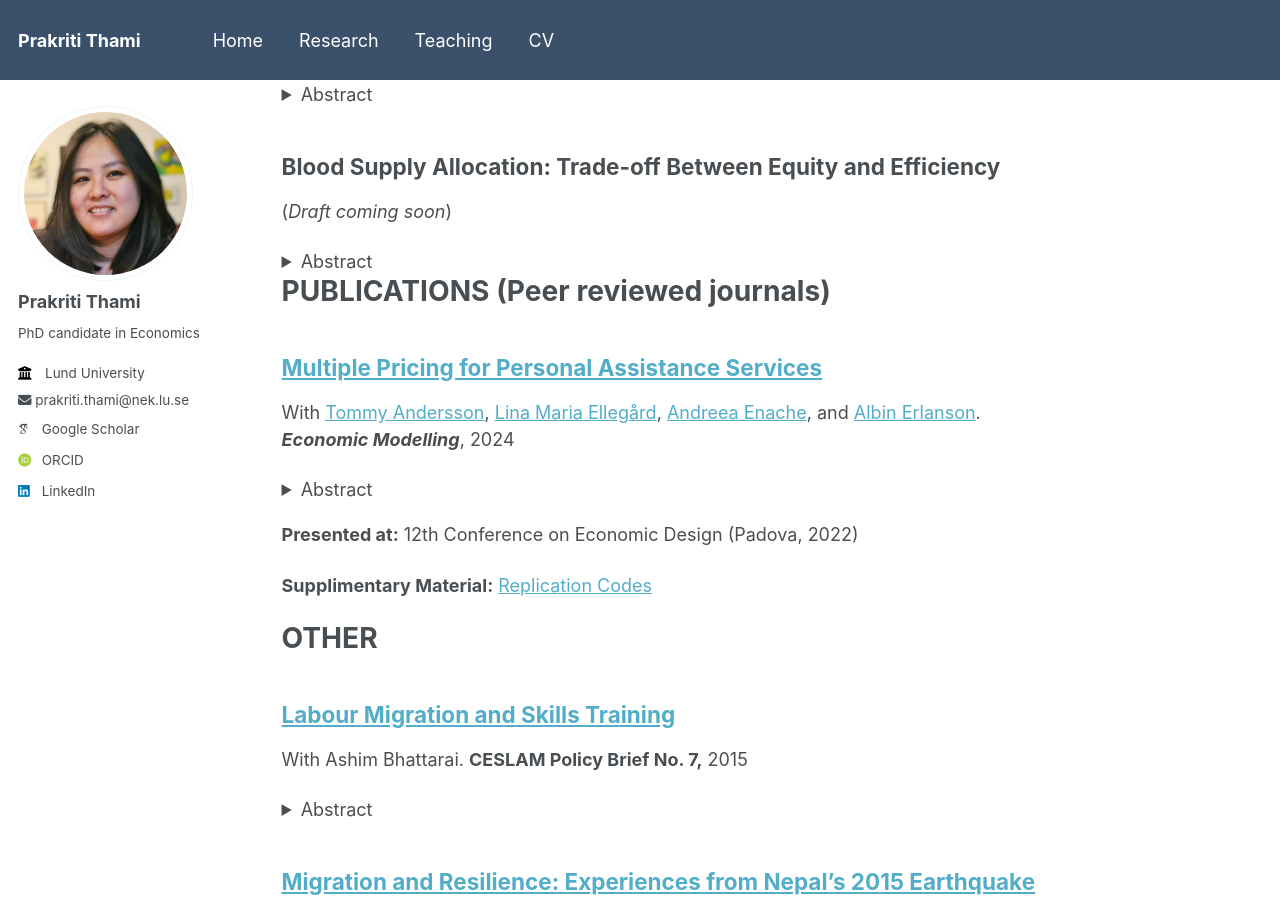
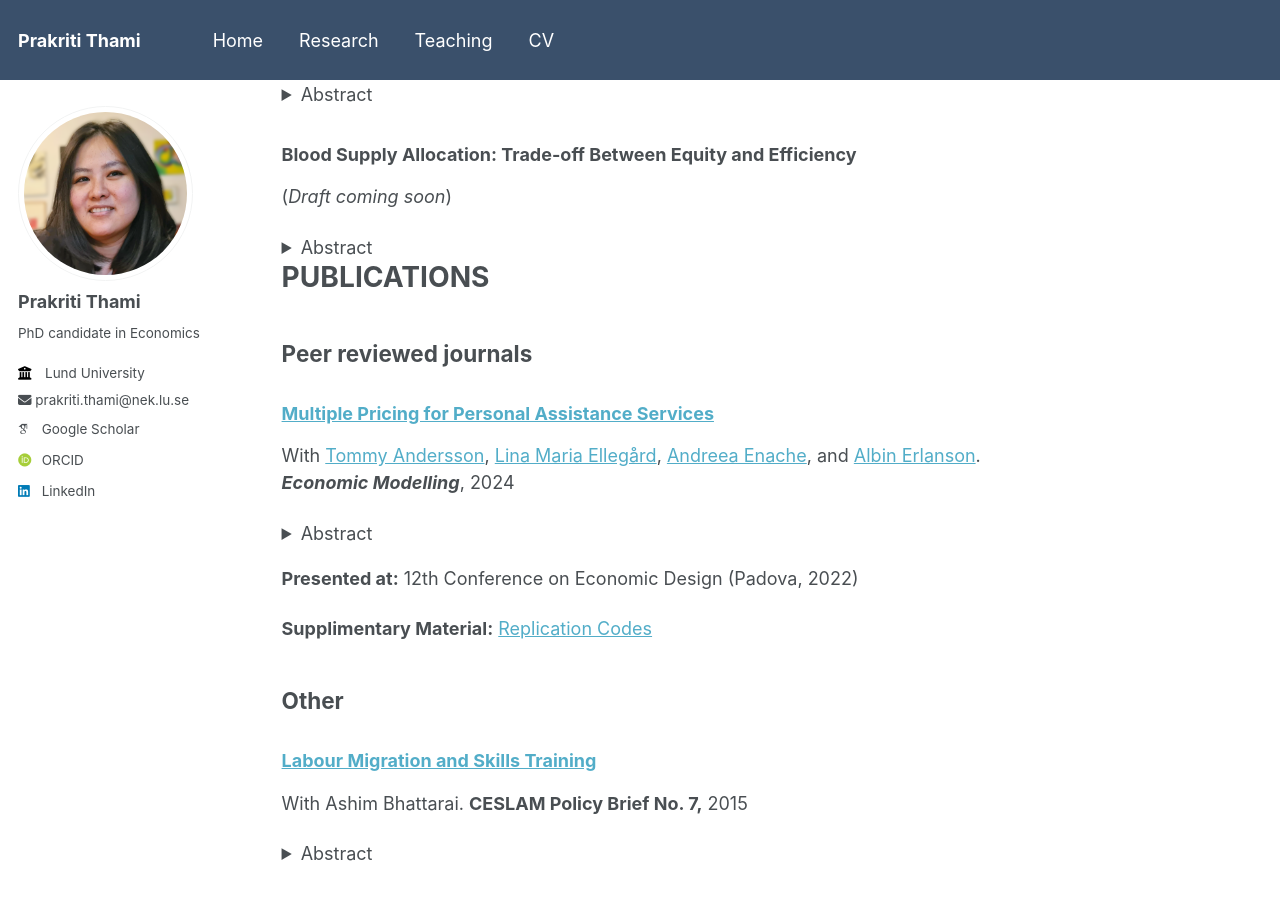
Before and after one commit to prakritithami/prakritithami.github.io, a Jekyll site: the page built from _research/papers.md, in a window 1280 px wide and 900 px high, scrolled down 279 px. Built offline with Jekyll 4.4.1, drawn with Linux system fonts in a browser that asks for light colours; some web fonts are replaced.

```diff
--- a/_research/papers.md
+++ b/_research/papers.md
@@ -16,7 +16,7 @@ author_profile: true
 </details>
 
 
-## Blood Supply Allocation: Trade-off Between Equity and Efficiency
+### Blood Supply Allocation: Trade-off Between Equity and Efficiency
 (_Draft coming soon_)
 <details>
   <summary>Abstract</summary>
@@ -24,8 +24,11 @@ author_profile: true
 </details>
 
 
-# PUBLICATIONS (Peer reviewed journals)
-## [Multiple Pricing for Personal Assistance Services](https://doi.org/10.1016/j.econmod.2024.106916)
+# PUBLICATIONS
+
+## Peer reviewed journals
+
+### [Multiple Pricing for Personal Assistance Services](https://doi.org/10.1016/j.econmod.2024.106916)
 With <a href="https://sites.google.com/site/tommyanderssonlunduniversity/home" target="_blank">Tommy Andersson</a>, <a href="https://sites.google.com/site/linamariaellegaard" target="_blank">Lina Maria Ellegård</a>, <a href="https://sites.google.com/view/andreea-enache" target="_blank">Andreea Enache</a>, and <a href="https://erlanson.weebly.com/" target="_blank">Albin Erlanson</a>.
 _**Economic Modelling**_, 2024
 <details>
@@ -38,9 +41,8 @@ _**Economic Modelling**_, 2024
 **Supplimentary Material:** [Replication Codes](https://data.mendeley.com/datasets/rx35j3j8nr/2)
 
 
-
-# OTHER
-## [Labour Migration and Skills Training](https://www.ceslam.org/uploads/backup/CESLAM%20Policy%20Brief%20VII_Labour%20Migration%20and%20Skills%20Training.pdf)
+## Other
+### [Labour Migration and Skills Training](https://www.ceslam.org/uploads/backup/CESLAM%20Policy%20Brief%20VII_Labour%20Migration%20and%20Skills%20Training.pdf)
 With Ashim Bhattarai.
 **CESLAM Policy Brief No. 7,** 2015
 <details>
```
